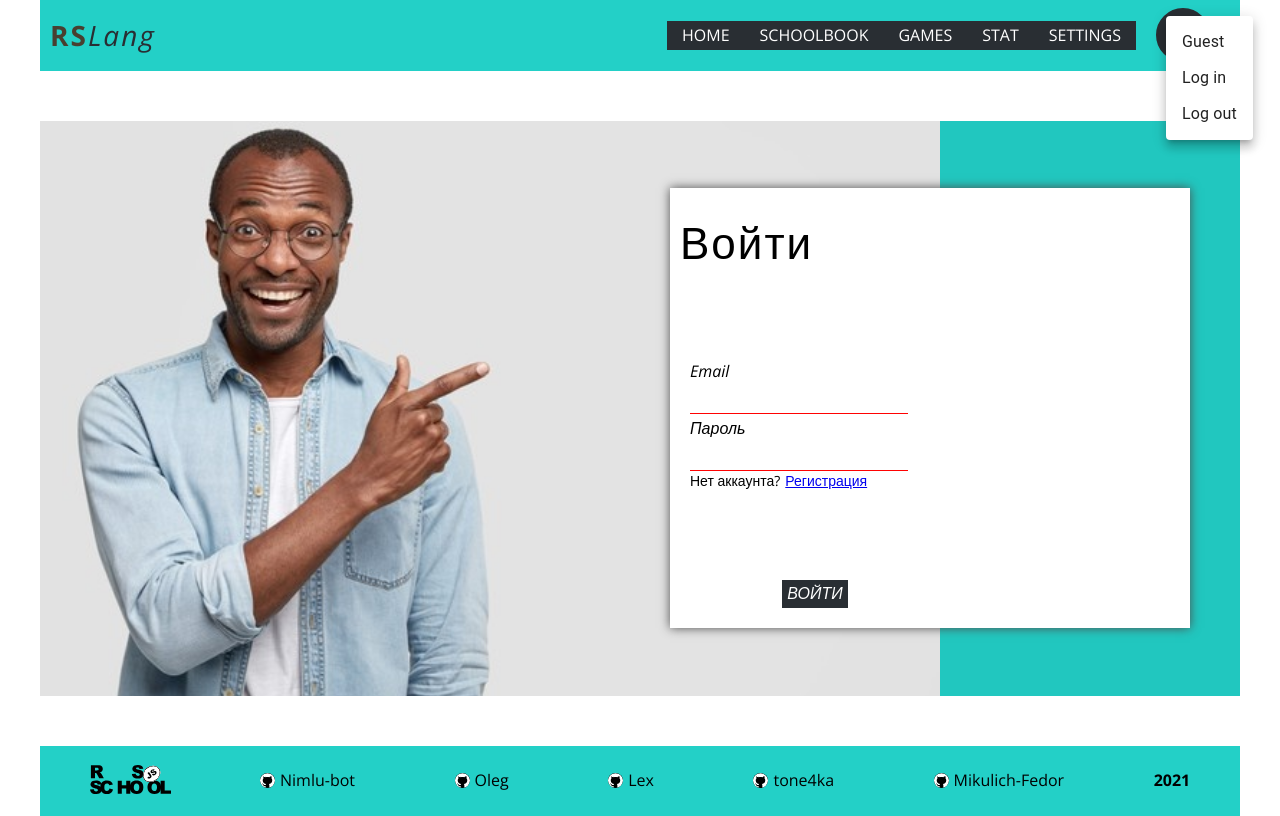
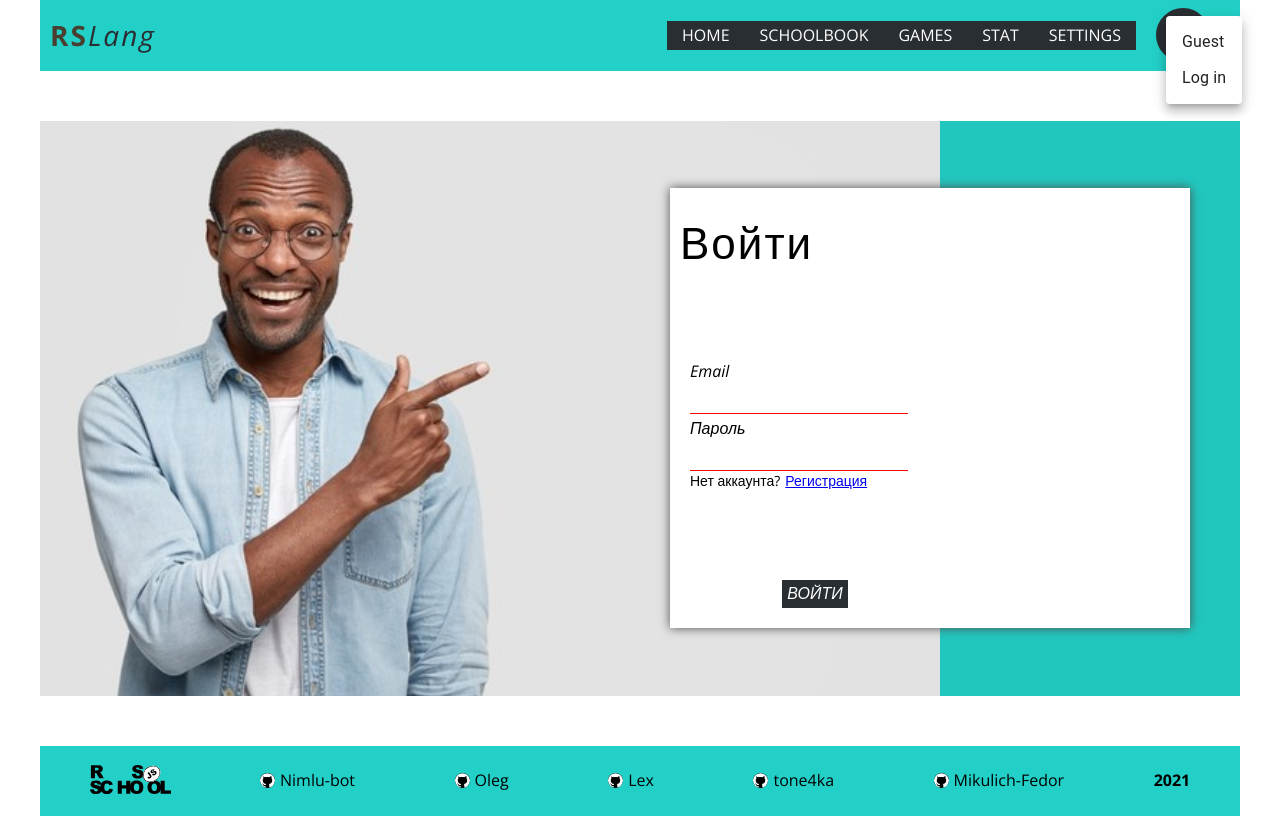
Before and after one commit to I-vasilich-I/rslang, a React (Create React App) app: page /sign-in in a window 1280 px wide. Both pictures are taken after a click on the element 1183 px from the left and 35 px from the top of the page. Built offline with nearby package versions, Linux system fonts and the light colour scheme.

Commit message:
fix: clean code

```diff
--- a/src/components/Header/Login/Login.scss
+++ b/src/components/Header/Login/Login.scss
@@ -22,7 +22,6 @@
     padding: 10px;
     box-shadow: 0 0 10px rgb(77, 77, 77);
     margin: 0 50px;
-    // background: url(../../../assets/img/rs_school_js.svg) 90%/40% no-repeat;
     background-color: #fff;
     h3 {
         text-transform: capitalize;
@@ -41,10 +40,10 @@
         padding: 5px;
         margin: 0 10px;
         text-align: start;
-
         border: none;
         outline: none;
         border-bottom: 1px solid #000;
+
         &:invalid:required {
             border-bottom: 1px solid rgb(255, 2, 2);
         }
--- a/src/components/Header/Login/Login.tsx
+++ b/src/components/Header/Login/Login.tsx
@@ -41,8 +41,11 @@ const Login = (): JSX.Element => {
                 <MenuItem button={false} className='login__name'>
                     {name || 'Guest'}
                 </MenuItem>
-                <MenuItem onClick={handleLogin}>Log in</MenuItem>
-                <MenuItem onClick={handleLogout}>Log out</MenuItem>
+                {message === 'Authenticated' ? (
+                    <MenuItem onClick={handleLogout}>Log out</MenuItem>
+                ) : (
+                    <MenuItem onClick={handleLogin}>Log in</MenuItem>
+                )}
             </Menu>
         </div>
     );
--- a/src/components/Header/Login/UploadAvatar.tsx
+++ b/src/components/Header/Login/UploadAvatar.tsx
@@ -18,10 +18,6 @@ const useStyles = makeStyles((theme: Theme) =>
         },
     }),
 );
-
-// interface Props {
-//     setAvatar: React.Dispatch<React.SetStateAction<string>>;
-// }
 
 export default function UploadButton() {
     const { setAvatar } = useActions();
--- a/src/store/action-creators/user.ts
+++ b/src/store/action-creators/user.ts
@@ -1,4 +1,3 @@
-import { Dispatch } from 'redux';
 import { LoginUser } from '../../types/interfaces';
 import { UserAction, UserActionTypes } from '../../types/user';
 
```
